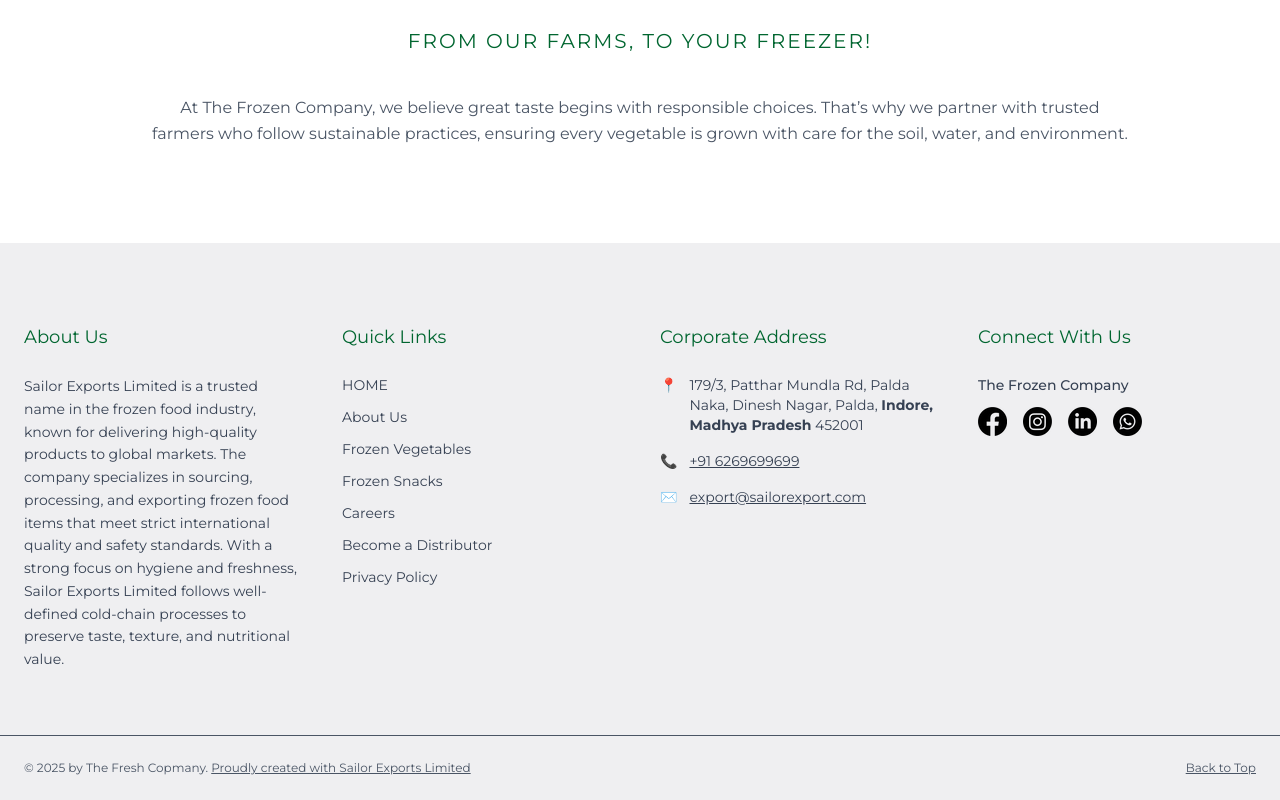
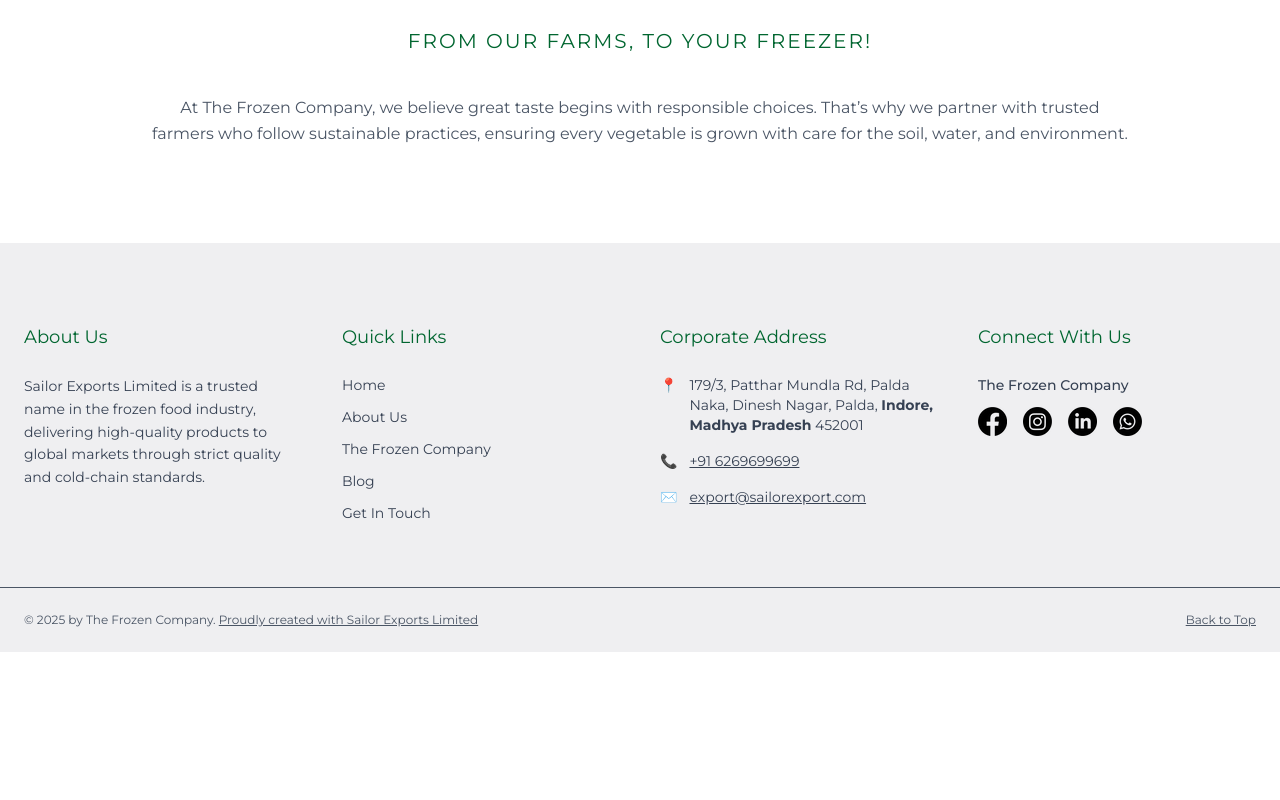
Before and after one commit to aashishngts/pal-frozen, a React (Vite) app: page / in a window 1280 px wide. Shown: the part 2355-3155 px from the top of the page. After the commit the page ends 3007 px from the top, so only its background shows below. Built offline with nearby package versions, Linux system fonts and the light colour scheme.

Commit message:
Footer links added

```diff
--- a/src/components/Footer.jsx
+++ b/src/components/Footer.jsx
@@ -1,3 +1,5 @@
+import { NavLink } from "react-router-dom";
+
 import FacebookIcon from "../assets/icons/facebook.png";
 import InstagramIcon from "../assets/icons/instagram.png";
 import LinkedinIcon from "../assets/icons/linkdin.png";
@@ -28,7 +30,9 @@
             About Us
           </h4>
           <p className="leading-relaxed text-sm">
-            Sailor Exports Limited is a trusted name in the frozen food industry, known for delivering high-quality products to global markets. The company specializes in sourcing, processing, and exporting frozen food items that meet strict international quality and safety standards. With a strong focus on hygiene and freshness, Sailor Exports Limited follows well-defined cold-chain processes to preserve taste, texture, and nutritional value.
+            Sailor Exports Limited is a trusted name in the frozen food industry,
+            delivering high-quality products to global markets through strict
+            quality and cold-chain standards.
           </p>
         </div>
 
@@ -37,21 +41,36 @@
           <h4 className="text-green-800 text-base sm:text-lg mb-4 sm:mb-6">
             Quick Links
           </h4>
+
           <ul className="space-y-2 sm:space-y-3">
-            <li className="hover:text-green-800 cursor-pointer">HOME</li>
-            <li className="hover:text-green-800 cursor-pointer">About Us</li>
-            <li className="hover:text-green-800 cursor-pointer">
-              Frozen Vegetables
+            <li>
+              <NavLink to="/" className="hover:text-green-800">
+                Home
+              </NavLink>
             </li>
-            <li className="hover:text-green-800 cursor-pointer">
-              Frozen Snacks
+
+            <li>
+              <NavLink to="/about" className="hover:text-green-800">
+                About Us
+              </NavLink>
             </li>
-            <li className="hover:text-green-800 cursor-pointer">Careers</li>
-            <li className="hover:text-green-800 cursor-pointer">
-              Become a Distributor
+
+            <li>
+              <NavLink to="/pal-fresh" className="hover:text-green-800">
+                The Frozen Company
+              </NavLink>
             </li>
-            <li className="hover:text-green-800 cursor-pointer">
-              Privacy Policy
+
+            <li>
+              <NavLink to="/blog" className="hover:text-green-800">
+                Blog
+              </NavLink>
+            </li>
+
+            <li>
+              <NavLink to="/contact" className="hover:text-green-800">
+                Get In Touch
+              </NavLink>
             </li>
           </ul>
         </div>
@@ -99,25 +118,22 @@
             Connect With Us
           </h4>
 
-          {/* PAL FRESH */}
-          <div className="mb-6 sm:mb-8">
           <p className="mb-3 font-medium">The Frozen Company</p>
+
           <div className="flex gap-4">
-              <a className="social-icon">
+            <a href="#" aria-label="Facebook">
               <img src={FacebookIcon} alt="Facebook" />
             </a>
-              <a className="social-icon">
+            <a href="#" aria-label="Instagram">
               <img src={InstagramIcon} alt="Instagram" />
             </a>
-              <a className="social-icon">
+            <a href="#" aria-label="LinkedIn">
               <img src={LinkedinIcon} alt="LinkedIn" />
             </a>
-              <a className="social-icon">
+            <a href="#" aria-label="Whatsapp">
               <img src={WhatsappIcon} alt="Whatsapp" />
             </a>
           </div>
-          </div>
-
         </div>
       </div>
 
@@ -144,13 +160,13 @@
       "
       >
         <p className="text-center sm:text-left">
-          © 2025 by The Fresh Copmany.{" "}
+          © 2025 by The Frozen Company.{" "}
           <span className="underline">
             Proudly created with Sailor Exports Limited
           </span>
         </p>
 
-        <a href="#" className="underline hover:text-green-800">
+        <a href="#top" className="underline hover:text-green-800">
           Back to Top
         </a>
       </div>
```
Lines whose indentation alone changed are shown as unchanged.
